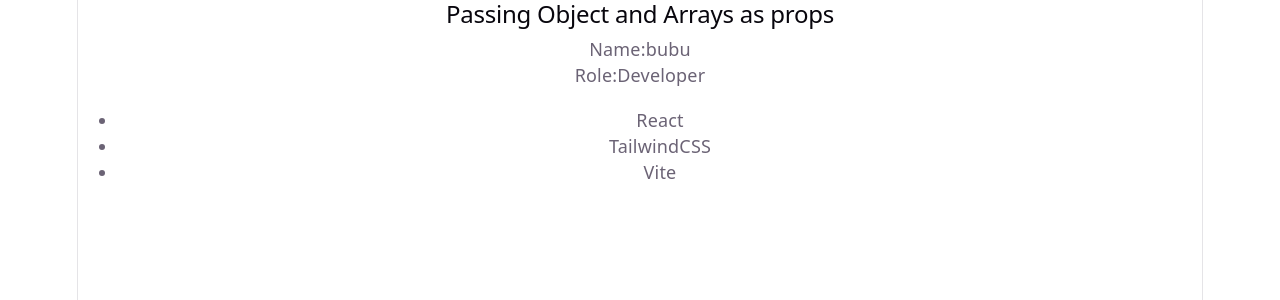
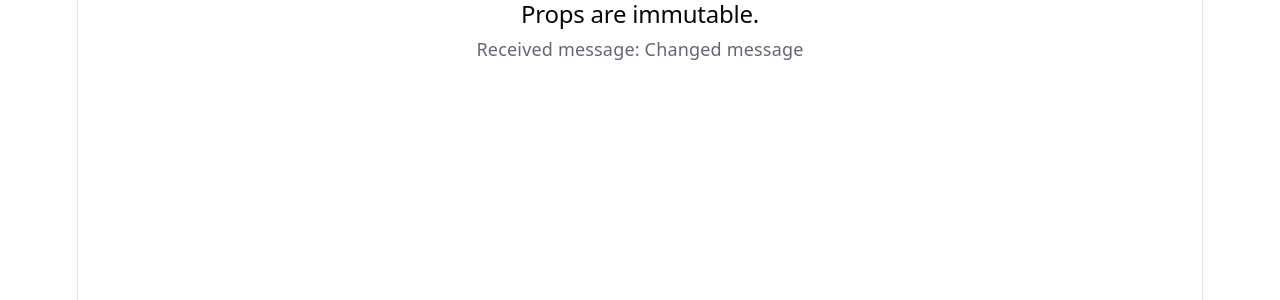
Before and after one commit to chaithrabr7525-byte/MERN_Stu_FebMay26Mys, a React (Vite) app in the folder W9/D2/prop-example-app/: page / in a window 1280 px wide. Shown: the top 300 px of the page. Built offline with nearby package versions, Linux system fonts and the light colour scheme.

Commit message:
Update App component to include PropsImmutability and comment out ObjectsAndArrays

```diff
--- a/W9/D2/prop-example-app/src/App.jsx
+++ b/W9/D2/prop-example-app/src/App.jsx
@@ -6,6 +6,7 @@
 import{SharedStateParent} from './components/p5.jsx'
 import{CompositionDemo} from './components/p6.jsx'
 import{ObjectsAndArrays} from './components/p7.jsx'
+import{PropsImmutability} from './components/p8.jsx'
 function App() {
   return (
     <>
@@ -15,7 +16,8 @@
       {/* <PropDrillingDemo/> */}
       {/* <SharedStateParent/> */}
       {/* <CompositionDemo/> */}
-      <ObjectsAndArrays/>
+      {/* <ObjectsAndArrays/> */}
+      <PropsImmutability/>
     </>
   );
 }
```
